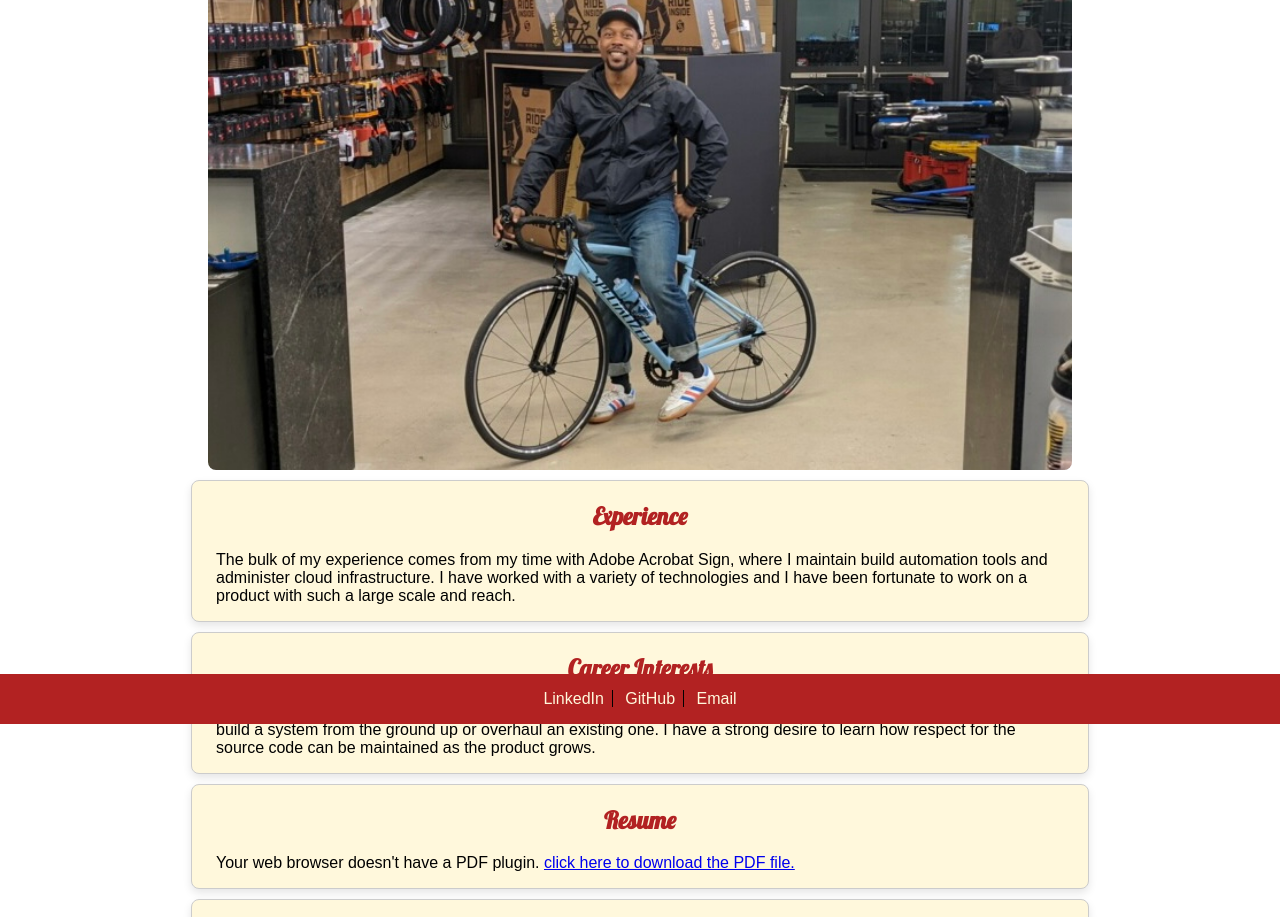
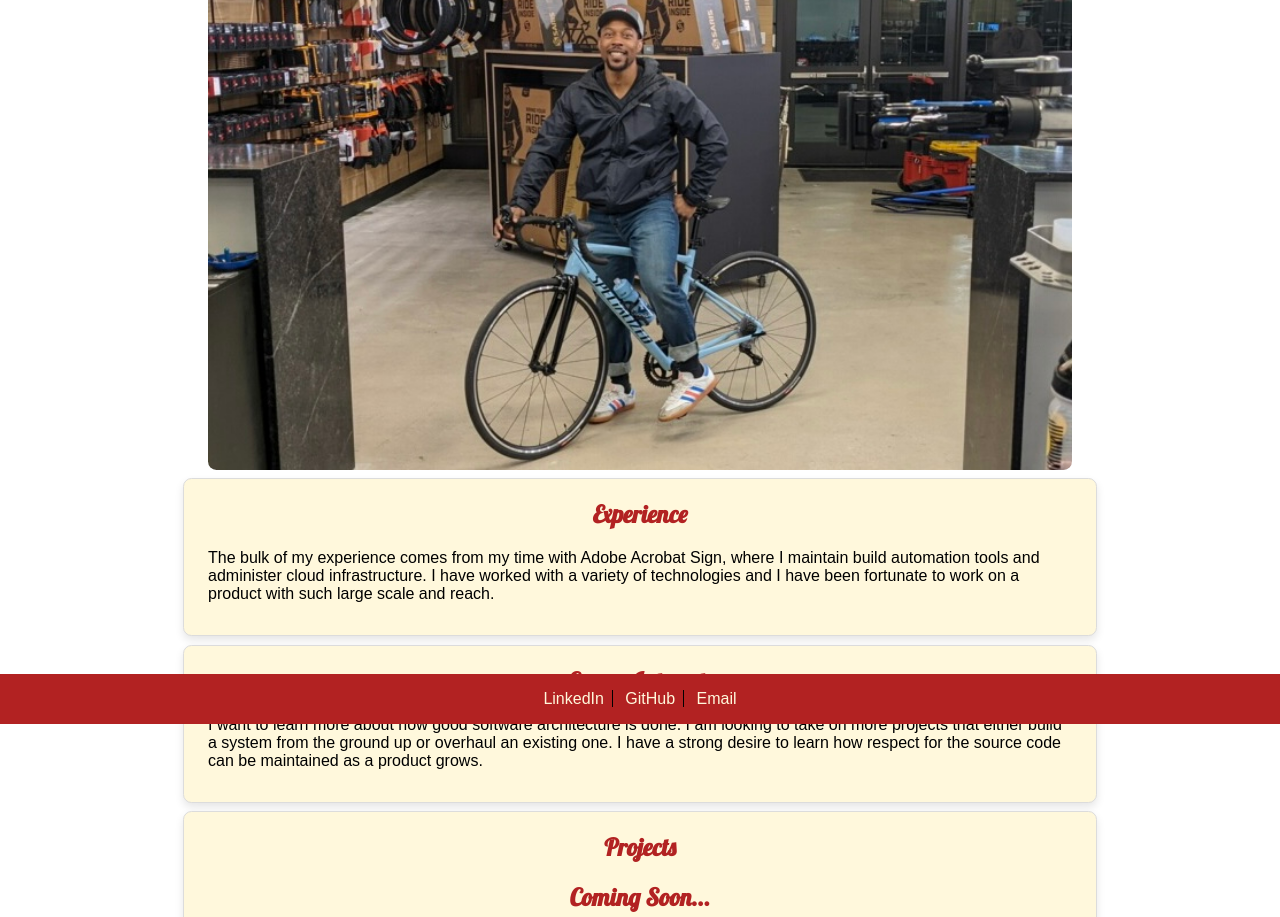
Before and after one commit to madenu/madenu.github.io, a website: page index.html in a window 1280 px wide. Shown: the part 76-993 px from the top of the page. Drawn offline with Linux system fonts and the light colour scheme; a web font is replaced by a local one.

Commit message:
Ready to publish

```diff
--- a/css/style.css
+++ b/css/style.css
@@ -15,31 +15,27 @@ h1 {
   font-family: Lobster, sans-serif;
 }
 
-p {
-  padding-left: 0.5rem;
-  padding-right: 0.5rem;
-}
-
 .picture {
   display: block;
   margin: auto;
   width: 80%;
-  border-radius: 8px;
+  border-radius: 1rex;
 }
 
 .card {
-  padding-left: 1rem;
-  padding-right: 1rem;
+  padding-left: 1.5rem;
+  padding-right: 1.5rem;
+  padding-bottom: 1rem;
   display: block;
   position: relative;
-  margin: 10px auto;
+  margin: 1rex auto;
   width: 80%;
   max-width: 1080px;
 
-  border: 1px solid #ccc;
-  border-radius: 8px;
+  border: 0.1rex solid gainsboro;
+  border-radius: 1rex;
   background-color: cornsilk;
-  box-shadow: 0 4px 8px rgba(0,0,0,0.1);
+  box-shadow: 0 0.5rex 1rex rgba(0,0,0,0.1);
   overflow: hidden;
 }
 
@@ -59,6 +55,12 @@ p {
   font-style: italic;
 }
 
+.card object {
+  height: 50vh;
+  width: 100%;
+  margin: auto;
+}
+
 .card:last-of-type {
   margin-bottom: 10%;
 }
@@ -72,7 +74,7 @@ footer ul {
 footer ul li {
   padding-left: 0.5rem;
   padding-right: 0.5rem;
-  border-right: 1px solid black;
+  border-right: 0.1rex solid black;
   display: inline;
   list-style-type: none;
 }
--- a/index.html
+++ b/index.html
@@ -14,7 +14,6 @@
 
         <!-- Stylesheets -->
         <link href="css/style.css" rel="stylesheet">
-    <link href="css/fonts.css" rel="stylesheet">
 
         <!-- Fonts -->
         <link href="https://fonts.googleapis.com" rel="preconnect">
@@ -33,31 +32,31 @@
 
         <div class="card">
             <h2>Experience</h2>
-      <p>The bulk of my experience comes from my time with Adobe Acrobat Sign, where I maintain build automation tools
-        and administer cloud infrastructure. I have worked with a variety of technologies and I have been fortunate to
-        work on a product with such a large scale and reach.</p>
+            <p>The bulk of my experience comes from my time with Adobe Acrobat Sign, where I maintain build automation
+                tools
+                and administer cloud infrastructure. I have worked with a variety of technologies and I have been
+                fortunate to
+                work on a product with such large scale and reach.</p>
         </div>
 
         <div class="card">
             <h2>Career Interests</h2>
             <p>I want to learn more about how good software architecture is done. I am looking to take on more
-        projects that either build a system from the ground up or overhaul an existing one. I have a strong desire to
-        learn how respect for the source code can be maintained as the product grows.</p>
+                projects that either build a system from the ground up or overhaul an existing one. I have a strong
+                desire to learn how respect for the source code can be maintained as a product grows.</p>
+        </div>
 
+        <div class="card">
+            <h2>Projects</h2>
+            <h2>Coming Soon...</h2>
         </div>
 
         <div class="card">
             <h2>Resume</h2>
             <object data="img/resume.pdf" type="application/pdf" width="500px" height="600px">
-        <p>Your web browser doesn't have a PDF plugin.
-          <a href="img/resume.pdf">click here to download the PDF file.</a></p>
+                <p>Your web browser doesn't have a PDF plugin.</p>
+                <p><a href="img/resume.pdf">Click here to download the PDF file.</a></p>
             </object>
-    </div>
-
-
-    <div class="card">
-      <h2>Projects</h2>
-      <h2>Coming Soon...</h2>
         </div>
 
         <footer>
```
Also changed, not shown: README.md, 1 other file. Lines whose indentation alone changed are shown as unchanged.
